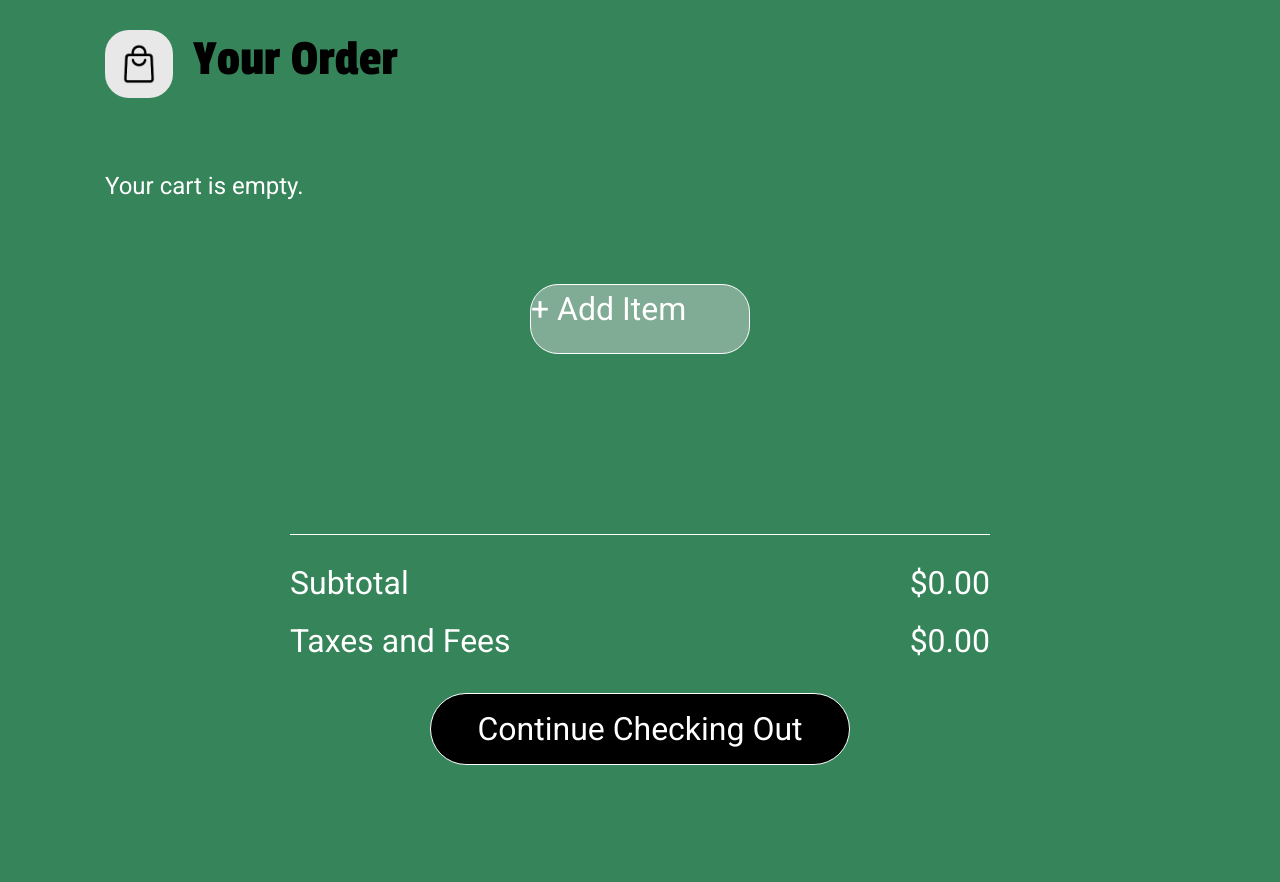
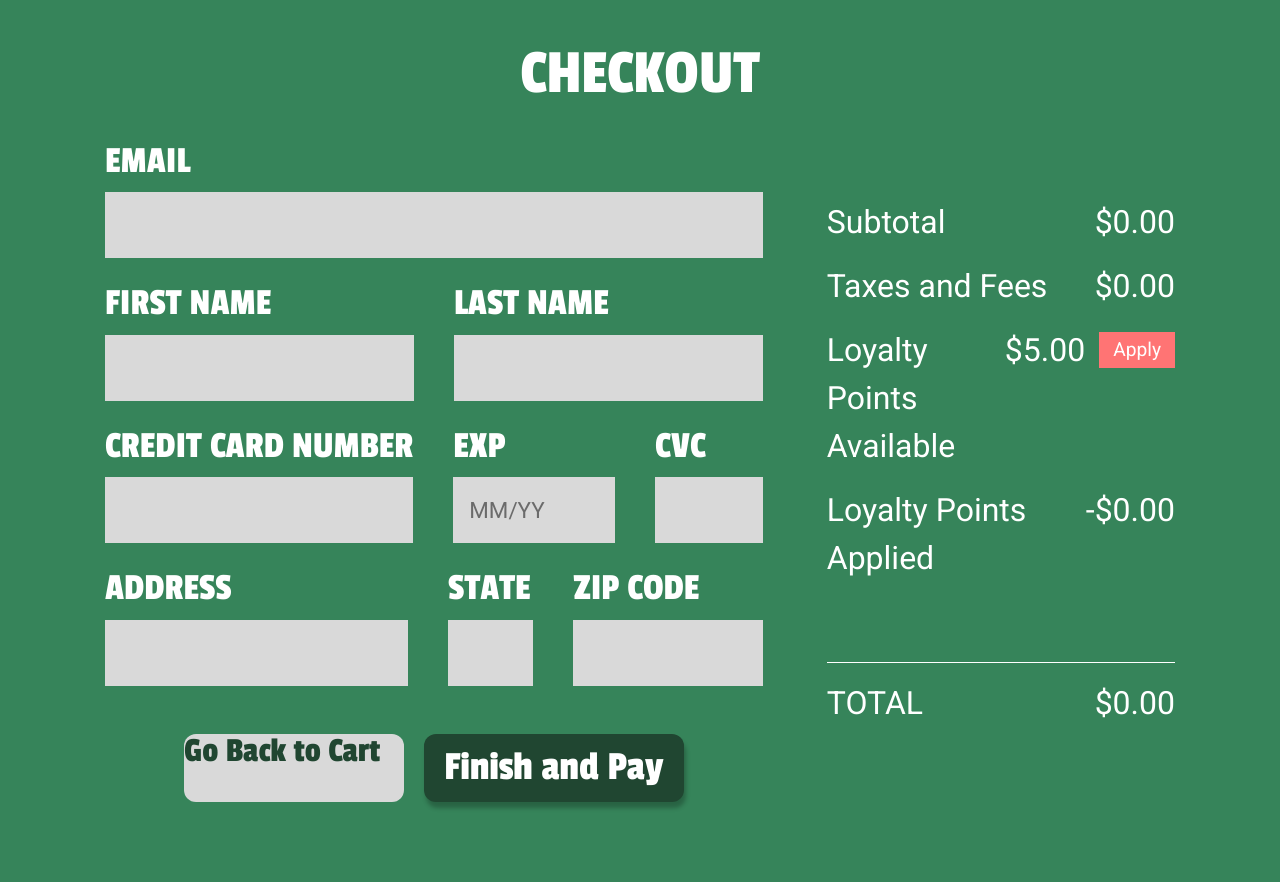
Before and after one commit to UMDBMGT407/S2026_TEAM7, a Python web app: template templates/cart.html in a window 1280 px wide. Shown: the part 120-1002 px from the top of the page. Before the commit the page ends 885 px from the top, so only its background shows below. Run offline with Jinja, Linux system fonts and the light colour scheme; the template is opened without the code that fills it, so the values that code supplies are empty.

Commit message:
Update cart.html
with flask implementation

```diff
--- a/templates/cart.html
+++ b/templates/cart.html
@@ -17,14 +17,12 @@
     a { text-decoration: none; }
   </style>
 
-  <title>Cart</title>
+  <title>Checkout</title>
 </head>
-
 <body>
-<div class="cart">
+  <div class="checkout-page">
     <nav class="navbar navbar-expand-lg gt-nav">
       <div class="container">
-
         <a class="navbar-brand" href="{{ url_for('home') }}">
           <img src="{{ url_for('static', filename='images/logo.png') }}" alt="Logo" class="nav-logo"/>
         </a>
@@ -34,16 +32,27 @@
           type="button"
           data-bs-toggle="collapse"
           data-bs-target="#navbarNav"
+          aria-controls="navbarNav"
+          aria-expanded="false"
+          aria-label="Toggle navigation"
         >
           <span class="navbar-toggler-icon"></span>
         </button>
 
         <div class="collapse navbar-collapse" id="navbarNav">
           <ul class="navbar-nav mx-auto nav-links-row">
-          <li><a class="nav-link" href="{{ url_for('online_ordering') }}">Order Online</a></li>
-          <li><a class="nav-link" href="{{ url_for('event_inquiry') }}">Event Inquiry</a></li>
-          <li><a class="nav-link" href="{{ url_for('loyalty_status') }}">Loyalty Status</a></li>
-          <li><a class="nav-link" href="{{ url_for('become_a_member') }}">Become a Member</a></li>
+            <li class="nav-item">
+              <a class="nav-link" href="{{ url_for('online_ordering') }}">Order Online</a>
+            </li>
+            <li class="nav-item">
+              <a class="nav-link" href="{{ url_for('event_inquiry') }}">Event Inquiry</a>
+            </li>
+            <li class="nav-item">
+              <a class="nav-link" href="{{ url_for('loyalty_status') }}">Loyalty Status</a>
+            </li>
+            <li class="nav-item">
+              <a class="nav-link" href="{{ url_for('become_a_member') }}">Become a Member</a>
+            </li>
           </ul>
 
           <ul class="navbar-nav auth-nav">
@@ -56,36 +65,221 @@
       </div>
     </nav>
 
-  <div class="cart-content">
-    <div class="cart-header">
-      <div class="cart-bag-icon">
-        <img class="cart-bag-image" src="{{ url_for('static', filename='images/bagbutton0.png') }}" alt="Bag" />
-      </div>
-      <h1 class="your-order">Your Order</h1>
+    <main class="checkout-page">
+      <div class="checkout-container">
+        <h1 class="checkout-title">CHECKOUT</h1>
+
+        <div class="checkout-layout">
+          <section class="checkout-form-section">
+            <form class="checkout-form">
+              <div class="form-group full-width">
+                <label class="checkout-label" for="email">EMAIL</label>
+                <input class="checkout-input" id="email" type="email" name="email" />
               </div>
 
-    <div id="cartItemList" class="cart-item-list"></div>
-
-    <div class="add-item-wrap">
-      <a href="{{ url_for('online_ordering') }}" class="add-item-btn">+ Add Item</a>
+              <div class="form-row two-col">
+                <div class="form-group">
+                  <label class="checkout-label" for="firstName">FIRST NAME</label>
+                  <input class="checkout-input" id="firstName" type="text" name="firstName" />
                 </div>
 
-    <div class="cart-summary">
-      <div class="summary-row">
-        <span>Subtotal</span>
-        <span id="subtotalAmount">$0.00</span>
-      </div>
-      <div class="summary-row">
-        <span>Taxes and Fees</span>
-        <span id="taxAmount">$0.00</span>
+                <div class="form-group">
+                  <label class="checkout-label" for="lastName">LAST NAME</label>
+                  <input class="checkout-input" id="lastName" type="text" name="lastName" />
                 </div>
               </div>
 
-    <div class="checkout-wrap">
-      <a href="{{ url_for('checkout') }}" class="checkout-btn">Continue Checking Out</a>
+              <div class="form-row card-row">
+                <div class="form-group card-number-group">
+                  <label class="checkout-label" for="cardNumber">CREDIT CARD NUMBER</label>
+                  <input class="checkout-input" id="cardNumber" type="text" name="cardNumber" />
+                </div>
+
+                <div class="form-group exp-group">
+                  <label class="checkout-label" for="exp">EXP</label>
+                  <input
+                    class="checkout-input"
+                    id="exp"
+                    type="text"
+                    name="exp"
+                    placeholder="MM/YY"
+                    maxlength="5"
+                  />
+                </div>
+
+                <div class="form-group cvc-group">
+                  <label class="checkout-label" for="cvc">CVC</label>
+                  <input class="checkout-input" id="cvc" type="text" name="cvc" />
                 </div>
               </div>
+
+              <div class="form-row address-row">
+                <div class="form-group address-group">
+                  <label class="checkout-label" for="address">ADDRESS</label>
+                  <input class="checkout-input" id="address" type="text" name="address" />
                 </div>
+
+                <div class="form-group state-group">
+                  <label class="checkout-label" for="state">STATE</label>
+                  <input class="checkout-input" id="state" type="text" name="state" />
+                </div>
+
+                <div class="form-group zip-group">
+                  <label class="checkout-label" for="zipCode">ZIP CODE</label>
+                  <input class="checkout-input" id="zipCode" type="text" name="zipCode" />
+                </div>
+              </div>
+
+              <div class="pay-button-wrap">
+                <a href="{{ url_for('cart') }}" class="back-to-cart-btn">Go Back to Cart</a>
+                <button class="finish-pay-btn" type="button">Finish and Pay</button>
+              </div>
+            </form>
+          </section>
+
+          <aside class="checkout-summary">
+            <div class="summary-row">
+              <span>Subtotal</span>
+              <span id="checkoutSubtotal">$0.00</span>
+            </div>
+
+            <div class="summary-row">
+              <span>Taxes and Fees</span>
+              <span id="checkoutTax">$0.00</span>
+            </div>
+
+            <div class="summary-row loyalty-row">
+              <span>Loyalty Points Available</span>
+              <div class="loyalty-inline">
+                <span id="loyaltyAvailable">$5.00</span>
+                <button class="apply-btn" type="button">Apply</button>
+              </div>
+            </div>
+
+            <div class="summary-row">
+              <span>Loyalty Points Applied</span>
+              <span id="loyaltyApplied">-$0.00</span>
+            </div>
+
+            <div class="summary-divider"></div>
+
+            <div class="summary-row total-row">
+              <span>TOTAL</span>
+              <span id="checkoutTotal">$0.00</span>
+            </div>
+          </aside>
+        </div>
+      </div>
+    </main>
+  </div>
+
+  <script>
+    const subtotalEl = document.getElementById("checkoutSubtotal");
+    const taxEl = document.getElementById("checkoutTax");
+    const totalEl = document.getElementById("checkoutTotal");
+    const loyaltyAvailableEl = document.getElementById("loyaltyAvailable");
+    const loyaltyAppliedEl = document.getElementById("loyaltyApplied");
+    const applyBtn = document.querySelector(".apply-btn");
+
+    const cart = JSON.parse(localStorage.getItem("cart")) || [];
+
+    const subtotal = cart.reduce((sum, item) => {
+      return sum + (item.price * item.quantity);
+    }, 0);
+
+    const tax = subtotal * 0.06;
+
+    let loyaltyAvailable = 5.00;
+    let loyaltyApplied = 0;
+
+    function renderTotals() {
+      subtotalEl.textContent = `$${subtotal.toFixed(2)}`;
+      taxEl.textContent = `$${tax.toFixed(2)}`;
+      loyaltyAvailableEl.textContent = `$${loyaltyAvailable.toFixed(2)}`;
+      loyaltyAppliedEl.textContent = `-$${loyaltyApplied.toFixed(2)}`;
+
+      const total = Math.max(0, subtotal + tax - loyaltyApplied);
+      totalEl.textContent = `$${total.toFixed(2)}`;
+    }
+
+    applyBtn.addEventListener("click", function () {
+      if (loyaltyApplied === 0) {
+        loyaltyApplied = Math.min(loyaltyAvailable, subtotal + tax);
+      } else {
+        loyaltyApplied = 0;
+      }
+
+      renderTotals();
+    });
+
+    renderTotals();
+  </script>
+
+  <script>
+    const finishPayBtn = document.querySelector(".finish-pay-btn");
+
+    const emailInput = document.getElementById("email");
+    const firstNameInput = document.getElementById("firstName");
+    const lastNameInput = document.getElementById("lastName");
+    const cardNumberInput = document.getElementById("cardNumber");
+    const expInput = document.getElementById("exp");
+    const cvcInput = document.getElementById("cvc");
+    const addressInput = document.getElementById("address");
+    const stateInput = document.getElementById("state");
+    const zipCodeInput = document.getElementById("zipCode");
+
+    expInput.addEventListener("input", function () {
+      let value = this.value.replace(/\D/g, "");
+
+      if (value.length > 4) {
+        value = value.slice(0, 4);
+      }
+
+      if (value.length >= 3) {
+        value = value.slice(0, 2) + "/" + value.slice(2);
+      }
+
+      this.value = value;
+    });
+
+    function clearCheckoutForm() {
+      emailInput.value = "";
+      firstNameInput.value = "";
+      lastNameInput.value = "";
+      cardNumberInput.value = "";
+      expInput.value = "";
+      cvcInput.value = "";
+      addressInput.value = "";
+      stateInput.value = "";
+      zipCodeInput.value = "";
+    }
+
+    finishPayBtn.addEventListener("click", function () {
+      if (
+        !emailInput.value.trim() ||
+        !firstNameInput.value.trim() ||
+        !lastNameInput.value.trim() ||
+        !cardNumberInput.value.trim() ||
+        !expInput.value.trim() ||
+        !cvcInput.value.trim() ||
+        !addressInput.value.trim() ||
+        !stateInput.value.trim() ||
+        !zipCodeInput.value.trim()
+      ) {
+        alert("Please fill out all checkout fields.");
+        return;
+      }
+
+      alert("Payment successful");
+
+      clearCheckoutForm();
+
+      localStorage.removeItem("cart");
+      localStorage.setItem("cart", JSON.stringify([]));
+
+      window.location.href = "{{ url_for('online_ordering') }}";
+    });
+  </script>
 
   <script>
     const navAccountButton = document.getElementById("navAccountButton");
@@ -96,78 +290,32 @@
       navAccountButton.href = "{{ url_for('loyalty_status') }}";
       navAccountButton.classList.add("account-icon-btn");
       navAccountButton.classList.remove("active-signin");
-    navAccountButton.innerHTML = '<img src="{{ url_for("static", filename="images/profile_head.png") }}" class="account-icon-image">';
+      navAccountButton.innerHTML = '<img src="{{ url_for("static", filename="images/profile_head.png") }}" alt="Profile" class="account-icon-image">';
+      navAccountButton.setAttribute("aria-label", "Loyalty account");
+      navAccountButton.setAttribute("title", "Loyalty account");
 
       if (navSignOutButton) {
         navSignOutButton.hidden = false;
 
         navSignOutButton.addEventListener("click", function (e) {
           e.preventDefault();
-        localStorage.clear();
+          localStorage.removeItem("userRole");
+          localStorage.removeItem("username");
           window.location.replace("{{ url_for('login') }}");
         });
       }
-  } else {
+    } else if (navAccountButton) {
       navAccountButton.href = "{{ url_for('login') }}";
+      navAccountButton.classList.remove("account-icon-btn");
+      navAccountButton.classList.add("active-signin");
       navAccountButton.innerHTML = "Sign In";
+      navAccountButton.setAttribute("aria-label", "Sign In");
+      navAccountButton.setAttribute("title", "Sign In");
+
+      if (navSignOutButton) {
+        navSignOutButton.hidden = true;
       }
-</script>
-
-<script>
-  const cartItemList = document.getElementById("cartItemList");
-  const subtotalAmount = document.getElementById("subtotalAmount");
-  const taxAmount = document.getElementById("taxAmount");
-
-  let cart = JSON.parse(localStorage.getItem("cart")) || [];
-
-  function renderCart() {
-    cartItemList.innerHTML = "";
-    let subtotal = 0;
-
-    if (cart.length === 0) {
-      cartItemList.innerHTML = `<div class="cart-empty-message">Your cart is empty.</div>`;
-      subtotalAmount.textContent = "$0.00";
-      taxAmount.textContent = "$0.00";
-      return;
     }
-
-    cart.forEach((item, index) => {
-      const lineTotal = item.price * item.quantity;
-      subtotal += lineTotal;
-
-      const itemRow = document.createElement("div");
-      itemRow.className = "cart-item-row";
-
-      itemRow.innerHTML = `
-        <div class="item-left">
-          <span class="item-qty">${item.quantity}</span>
-          <div class="item-info">
-            <div class="item-name">${item.name}</div>
-            <button class="remove-btn" type="button" data-index="${index}">Remove</button>
-          </div>
-        </div>
-        <div class="item-price">$${lineTotal.toFixed(2)}</div>
-      `;
-
-      cartItemList.appendChild(itemRow);
-    });
-
-    const tax = subtotal * 0.06;
-
-    subtotalAmount.textContent = `$${subtotal.toFixed(2)}`;
-    taxAmount.textContent = `$${tax.toFixed(2)}`;
-
-    document.querySelectorAll(".remove-btn").forEach((button) => {
-      button.addEventListener("click", function () {
-        const index = Number(this.dataset.index);
-        cart.splice(index, 1);
-        localStorage.setItem("cart", JSON.stringify(cart));
-        renderCart();
-      });
-    });
-  }
-
-  renderCart();
   </script>
 
   <script src="https://cdn.jsdelivr.net/npm/bootstrap@5.3.0/dist/js/bootstrap.bundle.min.js"></script>
```
Lines whose indentation alone changed are shown as unchanged.
